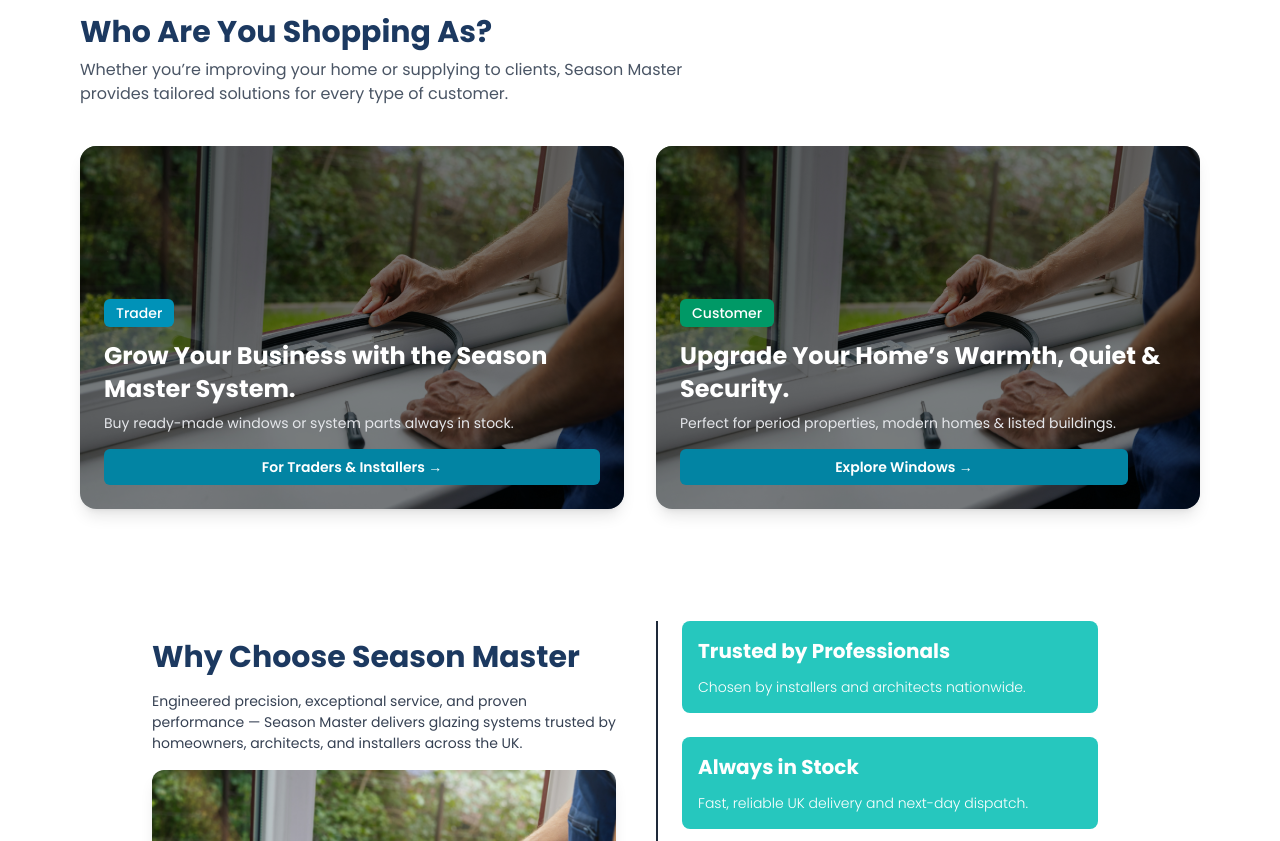
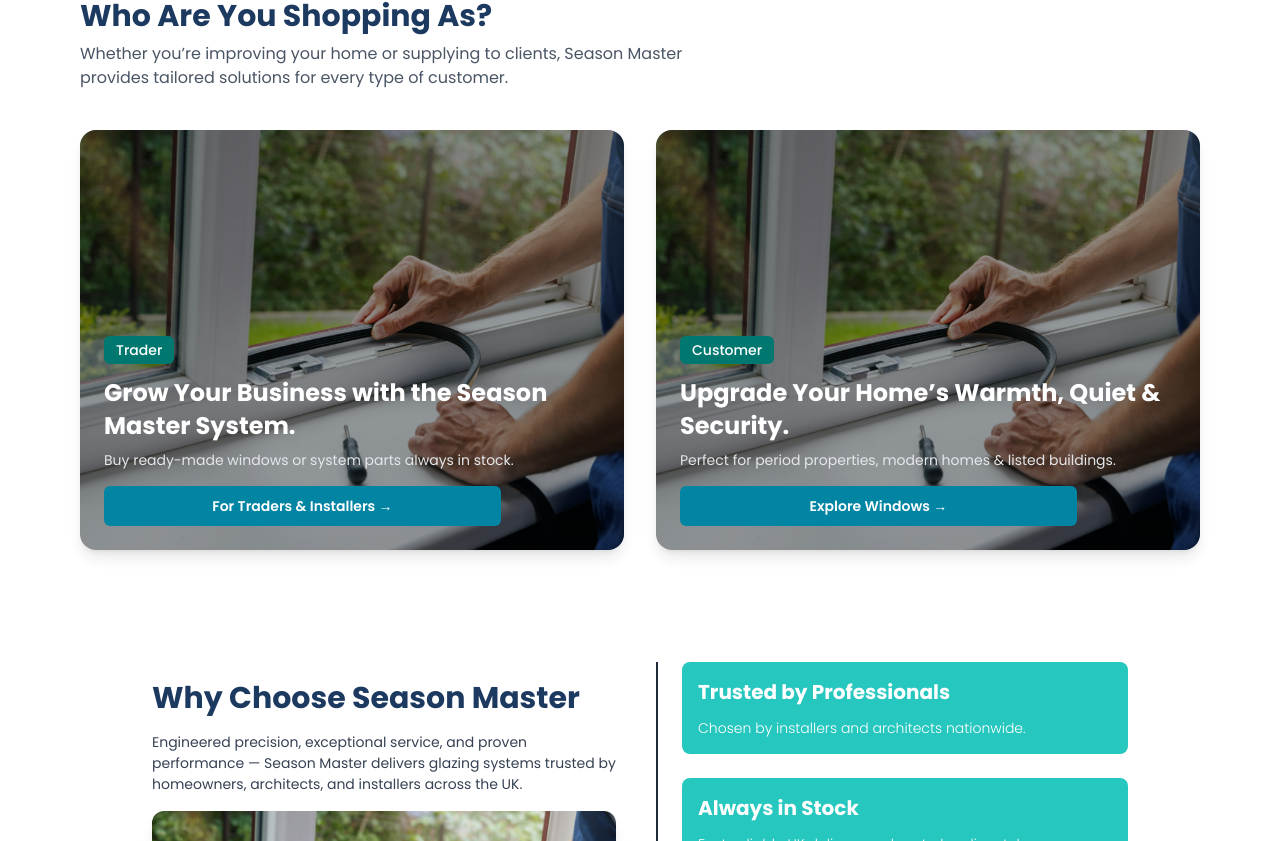
Before and after one commit to Daniel1234Daniel/season-master-next, a Next.js app: page / in a window 1280 px wide. Shown: the part 1959-2800 px from the top of the page. Built offline with nearby package versions, Linux system fonts and the light colour scheme; no server answers.

Commit message:
font ui finshed

```diff
--- a/src/components/FeatureHighlights.tsx
+++ b/src/components/FeatureHighlights.tsx
@@ -28,7 +28,7 @@
   ];
 
   return (
-    <section className="py-16 bg-white w-full">
+    <section className="py-14 bg-white w-full">
       <div className="max-w-6xl mx-auto grid md:grid-cols-3 gap-6 text-center">
         {data?.data?.CardGirdFeatures[0]?.FeatureCards.map((f:any) => (
           <FeatureCard key={f?.heading} data={f} />
--- a/src/components/ServiceAreas.tsx
+++ b/src/components/ServiceAreas.tsx
@@ -33,7 +33,7 @@
               </div>
         </div>
 
-        <div className="flex items-center  max-w-[22rem] my-4 justify-center rounded-[8px] gap-2 bg-[#0284A3] px-[40px] py-[16px]">
+        <div className="flex items-center  max-w-full md:max-w-[22rem] my-4 justify-center rounded-[8px] gap-2 bg-[#0284A3] px-[40px] py-[14px]">
             <div className="">
                 <svg xmlns="http://www.w3.org/2000/svg" width="20" height="20" viewBox="0 0 24 24" fill="none" stroke="white" strokeWidth="2" strokeLinecap="round" strokeLinejoin="round">
                         <path d="M21 10c0 7-9 13-9 13S3 17 3 10a9 9 0 1 1 18 0z"></path>
--- a/src/components/ShoppingAs.tsx
+++ b/src/components/ShoppingAs.tsx
@@ -1,7 +1,44 @@
+"use client";
 import Image from "next/image";
 import React from "react";
 
 const ShoppingAs = () => {
+
+  const Card = ({ src, alt, tag, title, desc, buttonText }:any) => {
+    const [imgSrc, setImgSrc] = React.useState(src);
+
+    return (
+      <div className="relative group rounded-2xl overflow-hidden shadow-lg w-full h-[200px] sm:h-[300px] md:h-[420px]">
+        <Image
+          src={imgSrc || "/fallback.png"}
+          alt={alt}
+          fill
+          className="object-cover transition-transform duration-300 group-hover:scale-105"
+
+        />
+
+
+        <div className="absolute inset-0 bg-black/40 group-hover:bg-black/60 transition-all duration-300"></div>
+
+
+        <div className="absolute bottom-0 p-4 sm:p-6 text-white z-10 w-full">
+          <span className="inline-block bg-teal-700 text-xs sm:text-sm font-medium px-2 sm:px-3 py-1 rounded-md mb-2 sm:mb-3">
+            {tag}
+          </span>
+          <h3 className="text-lg sm:text-xl md:text-2xl font-bold leading-snug mb-1 sm:mb-2">
+            {title}
+          </h3>
+          <p className="text-gray-200 text-xs sm:text-sm mb-3 sm:mb-4">
+            {desc}
+          </p>
+          <button className="flex w-full sm:w-[80%] items-center justify-center bg-[#0284A3] text-white text-xs sm:text-sm font-semibold px-4 sm:px-5 py-2 sm:py-2.5 rounded-md transition">
+            {buttonText}
+          </button>
+        </div>
+      </div>
+    );
+  };
+
   return (
     <section className="w-full bg-white py-12">
       <div className="max-w-6xl mx-auto px-4">
@@ -18,61 +55,22 @@
 
 
         <div className="grid grid-cols-1 md:grid-cols-2 gap-8">
-
-          <div className="relative group rounded-2xl overflow-hidden shadow-lg">
-            <Image
+          <Card
             src="/glazingImg.png"
             alt="Trader"
-              width={600}
-              height={400}
-              className="w-full h-full object-cover transition-transform duration-300 group-hover:scale-105"
+            tag="Trader"
+            title="Grow Your Business with the Season Master System."
+            desc="Buy ready-made windows or system parts always in stock."
+            buttonText="For Traders & Installers →"
           />
-            <div className="absolute inset-0 bg-black/50 group-hover:bg-black/60 transition-all duration-300"></div>
-
-            <div className="absolute bottom-0 p-6 text-white z-10">
-              <span className="inline-block bg-cyan-600 text-sm font-medium px-3 py-1 rounded-md mb-3">
-                Trader
-              </span>
-              <h3 className="text-2xl font-bold leading-snug mb-2">
-                Grow Your Business with the Season Master System.
-              </h3>
-              <p className="text-gray-200 mb-4 text-sm">
-                Buy ready-made windows or system parts always in stock.
-              </p>
-
-              <button className="flex max-w-[40%]  md:max-w-full w-[40%] md:w-full items-center justify-center bg-[#0284A3]  text-white text-sm font-semibold px-5 py-2 rounded-md transition">
-
-                For Traders & Installers →
-              </button>
-            </div>
-          </div>
-
-
-          <div className="relative group rounded-2xl overflow-hidden shadow-lg">
-            <Image
+          <Card
             src="/glazingImg.png"
             alt="Customer"
-              width={600}
-              height={400}
-              className="w-full h-full object-cover transition-transform duration-300 group-hover:scale-105"
+            tag="Customer"
+            title="Upgrade Your Home’s Warmth, Quiet & Security."
+            desc="Perfect for period properties, modern homes & listed buildings."
+            buttonText="Explore Windows →"
           />
-            <div className="absolute inset-0 bg-black/50 group-hover:bg-black/60 transition-all duration-300"></div>
-
-            <div className="absolute bottom-0 p-6 text-white z-10">
-              <span className="inline-block bg-emerald-600 text-sm font-medium px-3 py-1 rounded-md mb-3">
-                Customer
-              </span>
-              <h3 className="text-2xl font-bold leading-snug mb-2">
-                Upgrade Your Home’s Warmth, Quiet & Security.
-              </h3>
-              <p className="text-gray-200 mb-4 text-sm">
-                Perfect for period properties, modern homes & listed buildings.
-              </p>
-              <button className="flex w-full items-center justify-center bg-[#0284A3] max-w-[28rem] text-white text-sm font-semibold px-5 py-2 rounded-md transition">
-                Explore Windows →
-              </button>
-            </div>
-          </div>
         </div>
       </div>
     </section>
--- a/src/components/WhyChoose.tsx
+++ b/src/components/WhyChoose.tsx
@@ -26,31 +26,34 @@
 
 
 <div className='flex flex-row h-full w-full'>
-  <div className=" border-r border-[1.4px] hidden md:block border-gray-800 mr-0 md:mr-4 h-auto "></div>
+  <div className=" border-r border-[1.4px] hidden lg:block border-gray-800 mr-0 md:mr-4 h-auto "></div>
 
-  <div className="flex flex-col justify-evenly h-full gap-6 px-2">
-    <div className='bg-[#26C7BE] p-4 rounded-lg max-w-[26rem]'>
+  <div className="flex flex-col justify-evenly w-full h-full gap-6 px-2">
+        <div className='bg-[#26C7BE] p-4 rounded-lg max-w-full'>
+
       <h3 className="text-xl font-bold text-white pb-3">Trusted by Professionals</h3>
       <p className="text-white font-light text-sm">
         Chosen by installers and architects nationwide.
       </p>
     </div>
 
-    <div className='bg-[#26C7BE] p-4 rounded-lg max-w-[26rem]'>
+      <div className='bg-[#26C7BE] p-4 rounded-lg max-w-full'>
+
       <h3 className="text-xl font-bold text-white pb-3">Always in Stock</h3>
       <p className="text-white font-light text-sm">
         Fast, reliable UK delivery and next-day dispatch.
       </p>
     </div>
 
-    <div className='bg-[#26C7BE] p-4 rounded-lg max-w-[26rem]'>
+    <div className='bg-[#26C7BE] p-4 rounded-lg max-w-full'>
+
       <h3 className="text-xl font-bold text-white pb-3">Seamless Installation</h3>
       <p className="text-white font-light text-sm">
         Quick-fit systems designed for minimal disruption.
       </p>
     </div>
 
-    <div className='bg-[#26C7BE] p-4 rounded-lg max-w-[26rem]'>
+    <div className='bg-[#26C7BE] p-4 rounded-lg max-w-full'>
       <h3 className="text-xl font-bold text-white pb-3">Quality Guaranteed</h3>
       <p className="text-white font-light text-sm">
         Premium materials with long-lasting durability and performance.
```
Also changed, not shown: src/components/Testimonials.tsx (+74 -47 lines). Lines whose indentation alone changed are shown as unchanged.
